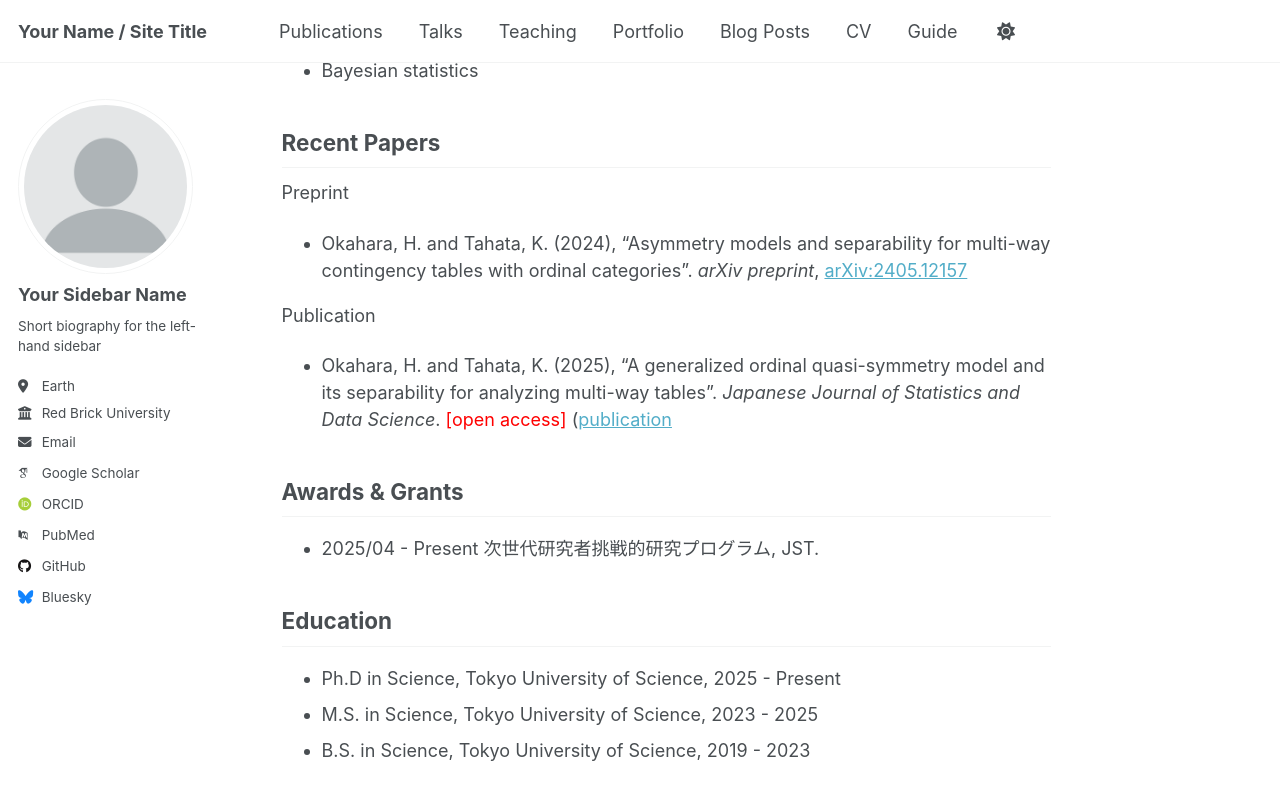
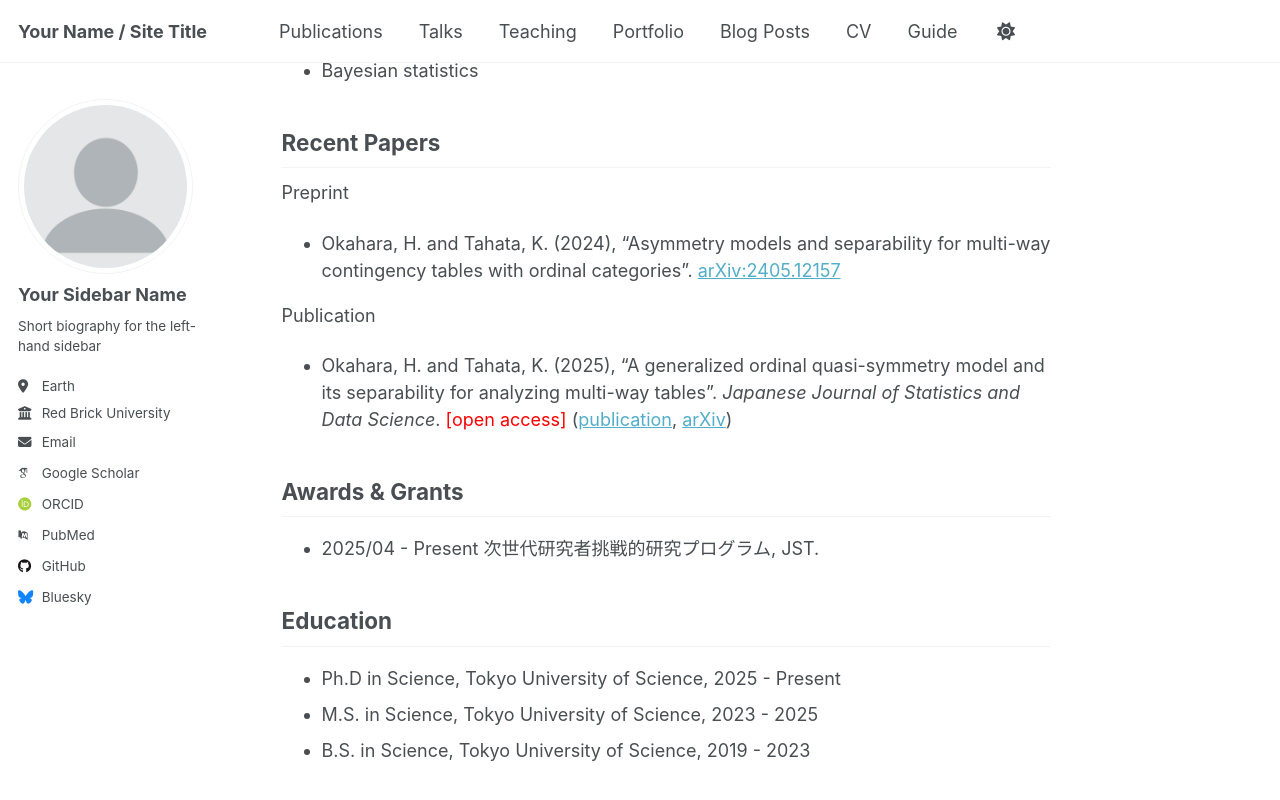
Before and after one commit to h-okahara/h-okahara.github.io, a Jekyll site: the page built from _pages/about.md, in a window 1280 px wide and 900 px high, scrolled down 389 px. Shown: the top 800 px of the window. Built offline with Jekyll 4.4.1, drawn with Linux system fonts in a browser that asks for light colours; some web fonts are replaced.

Commit message:
Update about.md

```diff
--- a/_pages/about.md
+++ b/_pages/about.md
@@ -21,10 +21,10 @@ Research Interests
 Recent Papers
 ------
 Preprint
-- Okahara, H. and Tahata, K. (2024), "Asymmetry models and separability for multi-way contingency tables with ordinal categories". *arXiv preprint*, [arXiv:2405.12157](https://arxiv.org/abs/2405.12157)
+- Okahara, H. and Tahata, K. (2024), "Asymmetry models and separability for multi-way contingency tables with ordinal categories". [arXiv:2405.12157](https://arxiv.org/abs/2405.12157)
 
 Publication
-- Okahara, H. and Tahata, K. (2025), "A generalized ordinal quasi-symmetry model and its separability for analyzing multi-way tables". *Japanese Journal of Statistics and Data Science*. <span style="color: red;">[open access]</span> ([publication](https://link.springer.com/article/10.1007/s42081-024-00289-4)
+- Okahara, H. and Tahata, K. (2025), "A generalized ordinal quasi-symmetry model and its separability for analyzing multi-way tables". *Japanese Journal of Statistics and Data Science*. <span style="color: red;">[open access]</span> ([publication](https://link.springer.com/article/10.1007/s42081-024-00289-4), [arXiv](https://arxiv.org/abs/2405.04193))
 
 
 Awards & Grants
```
